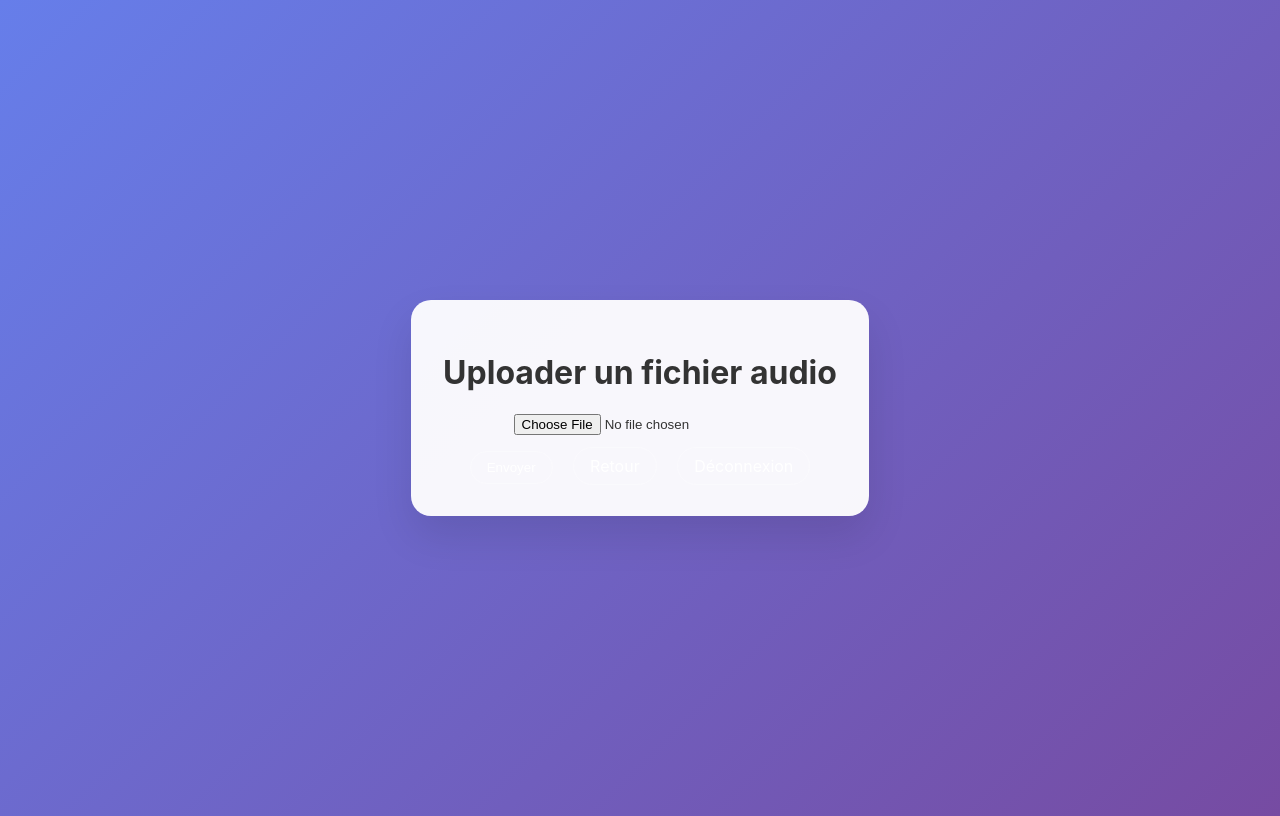
After one commit to suaniafluence/voix_realtime, a Flask app: page /upload in a window 1280 px wide. The commit adds this page. Run offline with Flask 3, Linux system fonts and the light colour scheme; the visitor is signed in with stand-in values (Sample User, id 1).

Commit message:
Add upload page and navigation link

```diff
--- a/app.py
+++ b/app.py
@@ -10,6 +10,7 @@ import json
 import queue
 import threading
 import websocket
+from werkzeug.utils import secure_filename
 from stream_handler import OpenAIStreamHandler
 import numpy as np
 import base64
@@ -319,6 +320,27 @@ def voice_interface():
         return redirect(url_for('login'))
     return render_template('voice_interface.html')
 
+
+@app.route('/upload', methods=['GET', 'POST'])
+def upload():
+    """Page d'upload simple pour envoyer un fichier audio"""
+    if 'user_id' not in session:
+        return redirect(url_for('login'))
+
+    message = None
+    if request.method == 'POST':
+        uploaded = request.files.get('file')
+        if uploaded and uploaded.filename:
+            os.makedirs(os.path.join('static', 'uploads'), exist_ok=True)
+            filename = secure_filename(uploaded.filename)
+            save_path = os.path.join('static', 'uploads', filename)
+            uploaded.save(save_path)
+            message = f"Fichier '{filename}' téléchargé"
+        else:
+            message = 'Aucun fichier sélectionné'
+
+    return render_template('upload.html', message=message)
+
 @app.route('/login', methods=['POST'])
 def do_login():
     """Traitement de la connexion"""
--- /dev/null
+++ b/templates/upload.html
@@ -0,0 +1,58 @@
+<!DOCTYPE html>
+<html lang="fr">
+<head>
+    <meta charset="UTF-8">
+    <meta name="viewport" content="width=device-width, initial-scale=1.0">
+    <title>Upload audio</title>
+    <link rel="icon" type="image/png" href="{{ url_for('static', filename='favicon.png') }}">
+    <style>
+        body {
+            font-family: -apple-system, BlinkMacSystemFont, 'Segoe UI', Roboto, sans-serif;
+            background: linear-gradient(135deg, #667eea 0%, #764ba2 100%);
+            min-height: 100vh;
+            color: #333;
+            display: flex;
+            flex-direction: column;
+            align-items: center;
+            justify-content: center;
+        }
+        .nav-btn {
+            background: none;
+            border: 1px solid rgba(255, 255, 255, 0.3);
+            color: white;
+            padding: 0.5rem 1rem;
+            border-radius: 20px;
+            cursor: pointer;
+            transition: all 0.3s;
+            text-decoration: none;
+            margin: 0 0.5rem;
+        }
+        .nav-btn:hover {
+            background: rgba(255, 255, 255, 0.1);
+        }
+        .container {
+            background: rgba(255, 255, 255, 0.95);
+            padding: 2rem;
+            border-radius: 20px;
+            box-shadow: 0 20px 40px rgba(0, 0, 0, 0.1);
+            text-align: center;
+        }
+    </style>
+</head>
+<body>
+    <div class="container">
+        <h1>Uploader un fichier audio</h1>
+        {% if message %}
+        <p>{{ message }}</p>
+        {% endif %}
+        <form method="POST" enctype="multipart/form-data">
+            <input type="file" name="file" accept="audio/*" required>
+            <div style="margin-top:1rem;">
+                <button type="submit" class="nav-btn">Envoyer</button>
+                <a href="{{ url_for('voice_interface') }}" class="nav-btn">Retour</a>
+                <a href="{{ url_for('logout') }}" class="nav-btn">Déconnexion</a>
+            </div>
+        </form>
+    </div>
+</body>
+</html>
```
Also changed, not shown: templates/voice_interface.html (+4 -3 lines), tests/test_app.py (+17 -0 lines).
